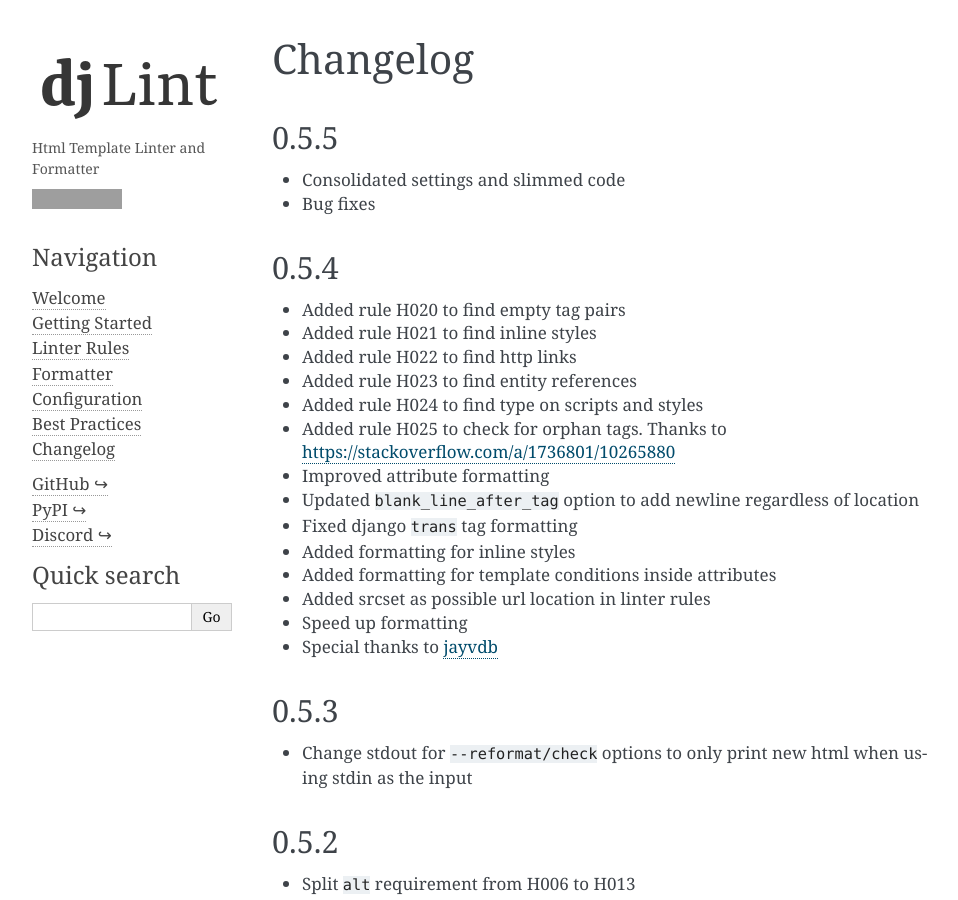
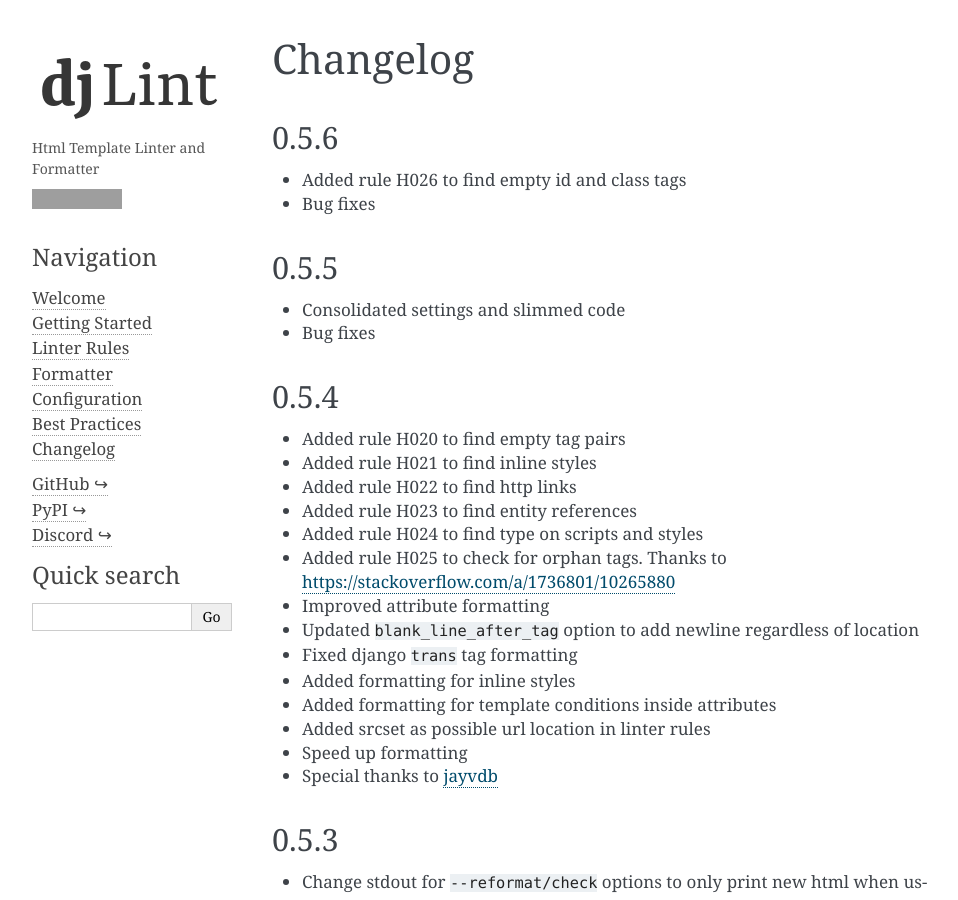
Before and after one commit to djlint/djLint, a Sphinx documentation site: the page built from docs/djlint/changelog.rst, in a window 1280 px wide and 900 px high. Shown: the whole window, without its empty margins (148-1106 px from the left). Built offline with Sphinx 7.4.7, drawn with Linux system fonts in a browser that asks for light colours; grey boxes are pictures that could not be loaded.

Commit message:
updated version

```diff
--- a/docs/conf.py
+++ b/docs/conf.py
@@ -12,7 +12,7 @@
 project = "djlint"
 copyright = "2021, Riverside Healthcare"
 author = "Christopher Pickering"
-release = "0.5.5"
+release = "0.5.6"
 version = release
 
 # -- General configuration ---------------------------------------------------
--- a/docs/djlint/changelog.rst
+++ b/docs/djlint/changelog.rst
@@ -1,5 +1,10 @@
 Changelog
 =========
+
+0.5.6
+-----
+- Added rule H026 to find empty id and class tags
+- Bug fixes
 
 0.5.5
 -----
--- a/pyproject.toml
+++ b/pyproject.toml
@@ -7,7 +7,7 @@
 
 [tool.poetry]
 name="djlint"
-version="0.5.5"
+version="0.5.6"
 description="HTML Template Linter and Formatter"
 license="GPL-3.0-or-later"
 authors=["Christopher Pickering <cpickering@rhc.net>"]
--- a/src/djlint/rules.yaml
+++ b/src/djlint/rules.yaml
@@ -190,4 +190,4 @@
     message: Emtpy id and class tags can be removed.
     flags: re.I
     patterns:
-    - <(?:\w+)(?:\s(?:(?:{%[^(?:%}]*?%})|(?:{{[^(?:}})]*?}})|[^<>])*)[(?:id)|(?:class)](?:(?:=(?:\"{2})|(?:'{2}))|\s)
+    - <(?:\w+)(?:\s(?:(?:{%[^(?:%}]*?%})|(?:{{[^(?:}})]*?}})|[^<>])*)(id|class)(?:(?:=(?:\"{2})|(?:'{2}))|\s)
```
